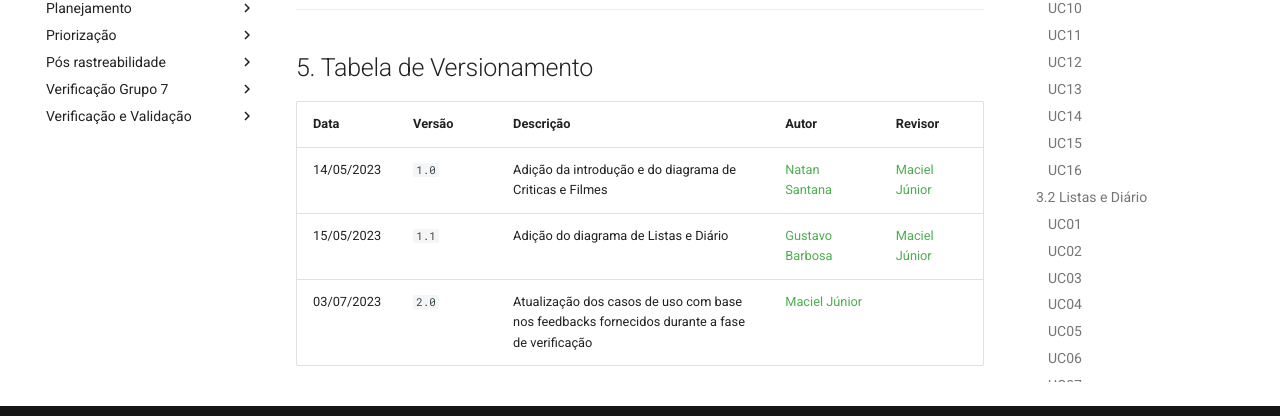
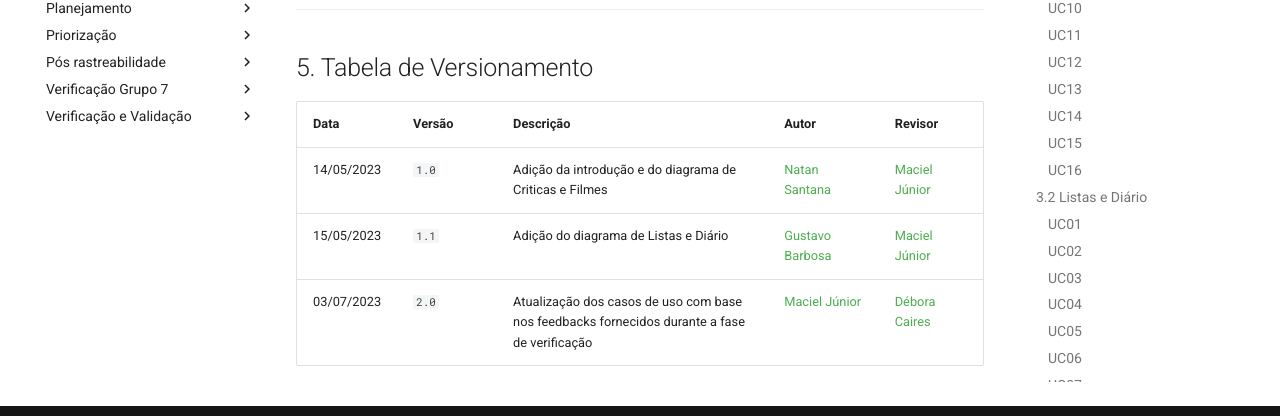
Before and after one commit to Requisitos-de-Software/2023.1-Letterboxd, an MkDocs documentation site: the page built from docs/Modelagem/casoUso.md, in a window 1280 px wide and 900 px high, scrolled down 23871 px. Shown: the part 450-866 px from the top of the window. Built offline with MkDocs 1.6.1 and Material for MkDocs 9.7.7, drawn with Linux system fonts in a browser that asks for light colours.

Commit message:
27- adiciona revisor

```diff
--- a/docs/Modelagem/casoUso.md
+++ b/docs/Modelagem/casoUso.md
@@ -1742,4 +1742,4 @@ usuário</td>
 | ---------- | ------ | -------------------------------------------------------------------------------------------- | --------------------------------------------------- | --------------------------------------------------- |
 | 14/05/2023 | `1.0`  | Adição da introdução e do diagrama de Criticas e Filmes                                      | [Natan Santana](https://github.com/Neitan2001)      | [Maciel Júnior](https://github.com/macieljuniormax) |
 | 15/05/2023 | `1.1`  | Adição do diagrama de Listas e Diário                                                        | [Gustavo Barbosa](https://github.com/brbsg)         | [Maciel Júnior](https://github.com/macieljuniormax) |
-| 03/07/2023 | `2.0`  | Atualização dos casos de uso com base nos feedbacks fornecidos durante a fase de verificação | [Maciel Júnior](https://github.com/macieljuniormax) |                                                     |
+| 03/07/2023 | `2.0`  | Atualização dos casos de uso com base nos feedbacks fornecidos durante a fase de verificação | [Maciel Júnior](https://github.com/macieljuniormax) | [Débora Caires](https://github.com/deboracaires)    |
```
